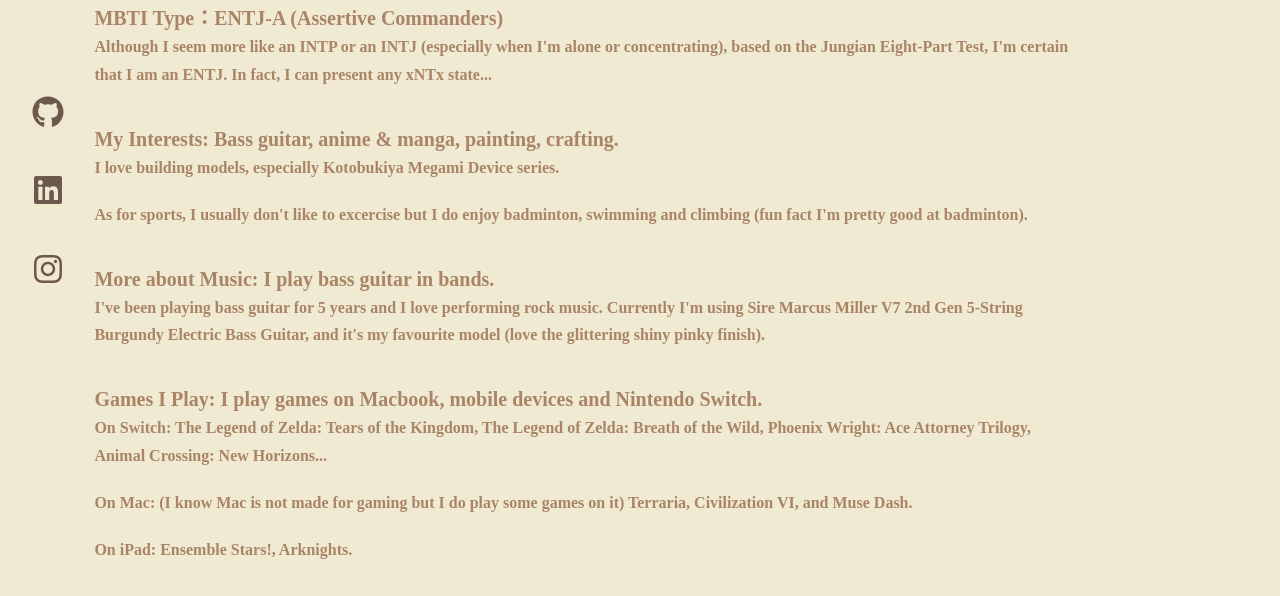
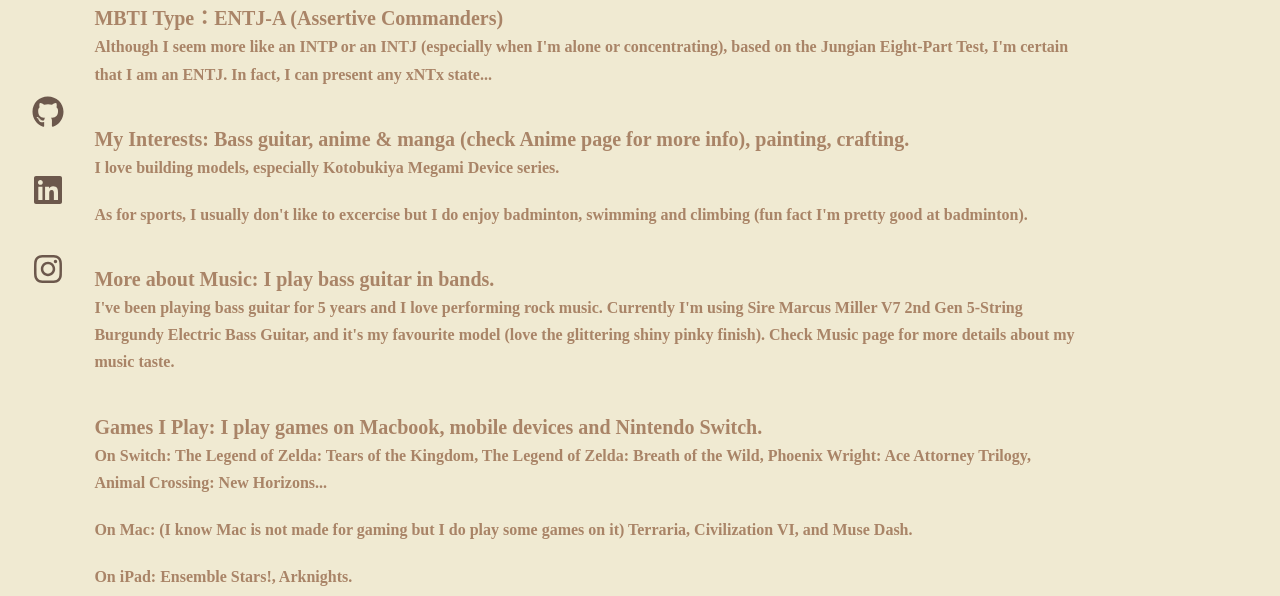
Before and after one commit to Haru-Tachibana/about-me, a Gatsby site: page /about in a window 1280 px wide. Shown: the part 499-1095 px from the top of the page. Built offline with nearby package versions, Linux system fonts and the light colour scheme; Gatsby itself is replaced by a stand-in of ours.

Commit message:
update about me

```diff
--- a/src/pages/about.js
+++ b/src/pages/about.js
@@ -22,13 +22,13 @@ const IndexPage = () => {
           <BodyText>Although I seem more like an INTP or an INTJ (especially when I'm alone or concentrating), based on the Jungian Eight-Part Test, I'm certain that I am an ENTJ. In fact, I can present any xNTx state...</BodyText>
         </SubHeading>
         <SubHeading>
-          My Interests: Bass guitar, anime & manga, painting, crafting.
+          My Interests: Bass guitar, anime & manga (check Anime page for more info), painting, crafting.
           <BodyText>I love building models, especially Kotobukiya Megami Device series. </BodyText>
           <BodyText>As for sports, I usually don't like to excercise but I do enjoy badminton, swimming and climbing (fun fact I'm pretty good at badminton).</BodyText>
         </SubHeading>
         <SubHeading>
           More about Music: I play bass guitar in bands.
-          <BodyText>I've been playing bass guitar for 5 years and I love performing rock music. Currently I'm using Sire Marcus Miller V7 2nd Gen 5-String Burgundy Electric Bass Guitar, and it's my favourite model (love the glittering shiny pinky finish). </BodyText>
+          <BodyText>I've been playing bass guitar for 5 years and I love performing rock music. Currently I'm using Sire Marcus Miller V7 2nd Gen 5-String Burgundy Electric Bass Guitar, and it's my favourite model (love the glittering shiny pinky finish). Check Music page for more details about my music taste.</BodyText>
         </SubHeading>
         <SubHeading>
           Games I Play: I play games on Macbook, mobile devices and Nintendo Switch.
@@ -42,11 +42,9 @@ const IndexPage = () => {
             On iPad: Ensemble Stars!, Arknights.
           </BodyText>
         </SubHeading>
-        <img src="/images/gifs/ryo-shy.gif" alt="Ryo shy"
+        <img src="/images/gifs/ryo-rambling.gif" alt="Ryo rambling"
           style={{ maxWidth: '100%', height: 'auto' }}
         />
-        {/* Optional: add a button */}
-        {/* <StyledButton>See My Projects</StyledButton> */}
       </HeroSection>
     </Layout>
   );
```
Also changed, not shown: 1 other file.
